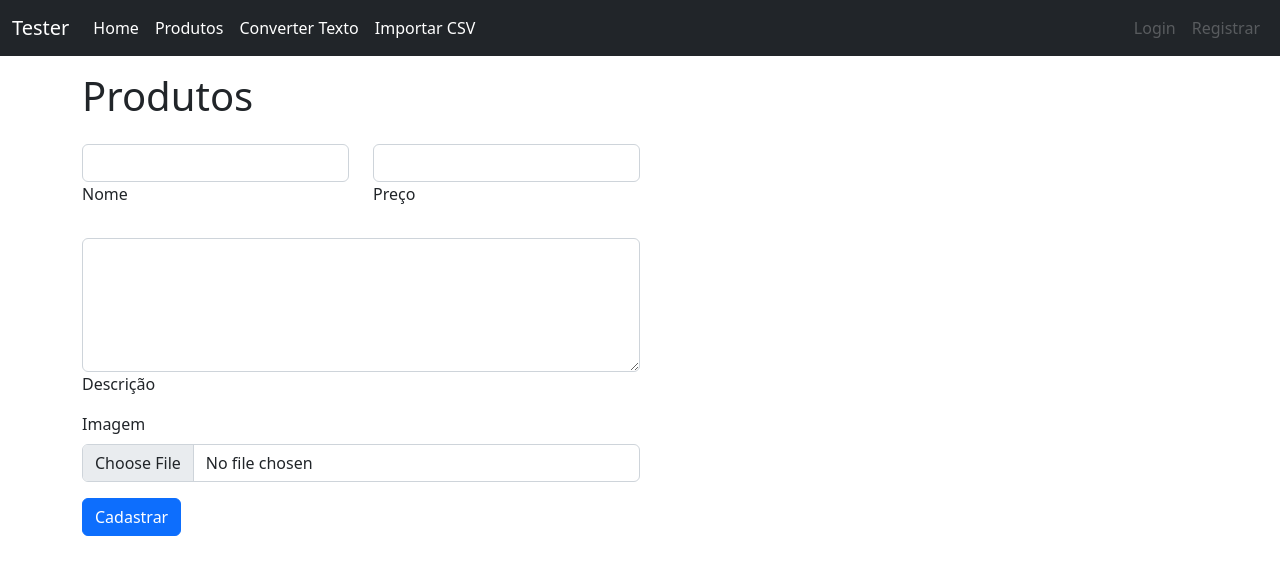
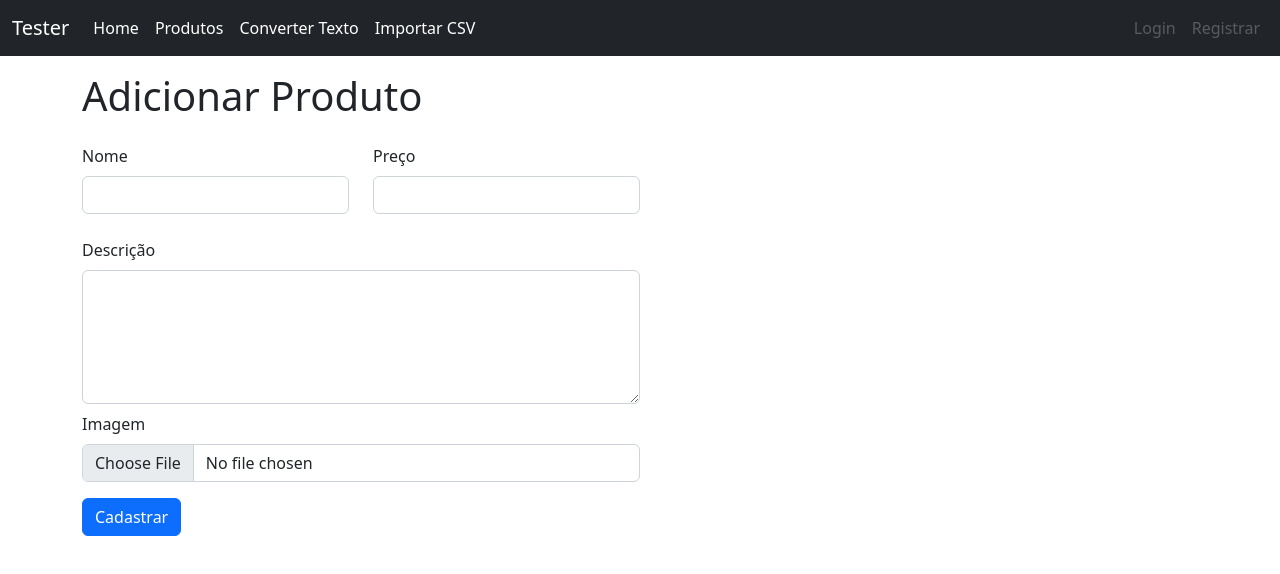
Before and after one commit to eduardohor/list-products-front, a Vue app: page /products/create in a window 1280 px wide. Shown: the top 574 px of the page. Built offline with nearby package versions, Linux system fonts and the light colour scheme.

Commit message:
:sparkles: feat: Adding validation

```diff
--- a/src/views/ProductEdit.vue
+++ b/src/views/ProductEdit.vue
@@ -5,14 +5,20 @@
       <div class="row mb-4">
         <div class="col">
           <div class="form-outline">
+            <label class="form-label">Nome</label>
             <input v-model="product.name" type="text" class="form-control" />
-            <label class="form-label">Nome</label>
+            <template v-if="validate.name">
+              {{ validate.name[0] }}
+            </template>
           </div>
         </div>
         <div class="col">
           <div class="form-outline">
+            <label class="form-label">Preço</label>
             <input v-model="product.price" type="text" class="form-control" />
-            <label class="form-label">Preço</label>
+            <template v-if="validate.price">
+              {{ validate.price[0] }}
+            </template>
           </div>
         </div>
       </div>
@@ -20,15 +26,20 @@
       <div class="row mb-3">
         <div class="col">
           <div class="col">
-          <div class="form-outline">
-            <textarea v-model="product.description" cols="20" rows="5" class="form-control"></textarea>
-            <label class="form-label">Descrição</label>
+            <div class="form-outline">
+              <label class="form-label">Descrição</label>
+              <textarea v-model="product.description" cols="20" rows="5" class="form-control"></textarea>
+              <template v-if="validate.description">
+                {{ validate.description[0] }}
+              </template>
+            </div>
           </div>
-        </div>
           <div class="form-outline mt-2">
+            <input type="file" name="image" accept="image/*" class="form-control" @change="uploadImage($event)" />
             <label class="form-label">Imagem</label>
-            <input type="file" name="image" accept="image/*" class="form-control" @change="uploadImage($event)"/>
-
+            <template v-if="validate.image">
+                {{ validate.image[0] }}
+              </template>
           </div>
         </div>
 
@@ -40,7 +51,7 @@
 </template>
 
 <script>
-import {axiosInstance} from  '../services/http'
+import { axiosInstance } from '../services/http'
 
 export default {
   name: 'ProductEdit',
@@ -49,13 +60,14 @@ export default {
     return {
       product: [],
       id: this.$route.params.id,
-      image: []
+      image: [],
+      validate: []
     }
   },
 
-  async mounted(){
+  async mounted() {
     try {
-      const {data} = await axiosInstance.get(`/products/${this.id}`)
+      const { data } = await axiosInstance.get(`/products/${this.id}`)
       this.product = data
     } catch (error) {
       console.log(error)
@@ -63,7 +75,7 @@ export default {
   },
 
   methods: {
-    uploadImage(e){
+    uploadImage(e) {
       this.image = e.target.files
     },
 
@@ -76,12 +88,13 @@ export default {
         description: this.product.description
       }
 
-      try{
-        const {data} = await axiosInstance.post(`/products/${this.id}`, payload);
+      try {
+        const { data } = await axiosInstance.post(`/products/${this.id}`, payload);
         this.$router.push({ name: 'product-show', params: { id: this.product.id } });
         console.log(data)
       } catch (error) {
-        console.log(error.response.data['errors']);
+        this.validate = error.response.data.errors;
+
       }
     }
   }
--- a/src/views/ProductsCreate.vue
+++ b/src/views/ProductsCreate.vue
@@ -1,18 +1,24 @@
 <template>
   <main class="container">
-    <h1 class="mt-3">Produtos</h1>
+    <h1 class="mt-3">Adicionar Produto</h1>
     <form @submit.prevent="create" class="w-50 mt-4" enctype="multipart/form-data">
       <div class="row mb-4">
         <div class="col">
           <div class="form-outline">
+            <label class="form-label">Nome</label>
             <input v-model="name" type="text" class="form-control" />
-            <label class="form-label">Nome</label>
+            <template v-if="validate.name">
+                {{ validate.name[0] }}
+              </template>
           </div>
         </div>
         <div class="col">
           <div class="form-outline">
+            <label class="form-label">Preço</label>
             <input v-model="price" type="text" class="form-control" />
-            <label class="form-label">Preço</label>
+            <template v-if="validate.price">
+              {{ validate.price[0] }}
+            </template>
           </div>
         </div>
       </div>
@@ -20,15 +26,20 @@
       <div class="row mb-3">
         <div class="col">
           <div class="col">
-          <div class="form-outline">
-            <textarea v-model="description" cols="20" rows="5" class="form-control"></textarea>
-            <label class="form-label">Descrição</label>
+            <div class="form-outline">
+              <label class="form-label">Descrição</label>
+              <textarea v-model="description" cols="20" rows="5" class="form-control"></textarea>
+              <template v-if="validate.description">
+              {{ validate.price[0] }}
+            </template>
+            </div>
           </div>
-        </div>
           <div class="form-outline mt-2">
             <label class="form-label">Imagem</label>
-            <input type="file" name="image" accept="image/*" class="form-control" @change="uploadImage($event)"/>
-
+            <input type="file" name="image" accept="image/*" class="form-control" @change="uploadImage($event)" />
+            <template v-if="validate.image">
+              {{ validate.image[0] }}
+            </template>
           </div>
         </div>
 
@@ -40,7 +51,8 @@
 </template>
 
 <script>
-import {axiosInstance} from  '../services/http'
+import { axiosInstance } from '../services/http'
+
 
 export default {
   name: 'ProductsCreate',
@@ -50,12 +62,13 @@ export default {
       name: '',
       price: '',
       image: [],
-      description: ''
+      description: '',
+      validate: []
     }
   },
 
   methods: {
-    uploadImage(e){
+    uploadImage(e) {
       this.image = e.target.files
     },
     async create() {
@@ -66,11 +79,11 @@ export default {
         description: this.description
       }
 
-      try{
-        const {data} = await axiosInstance.post('/products', payload);
+      try {
+        const { data } = await axiosInstance.post('/products', payload);
         this.$router.push({ name: 'products' });
       } catch (error) {
-        console.log(error.response.data['errors']);
+        this.validate = error.response.data.errors;
       }
     }
   }
```
Also changed, not shown: src/views/Products.vue (+1 -1 lines), 2 other files (tests, documents, lock files or other folders).
